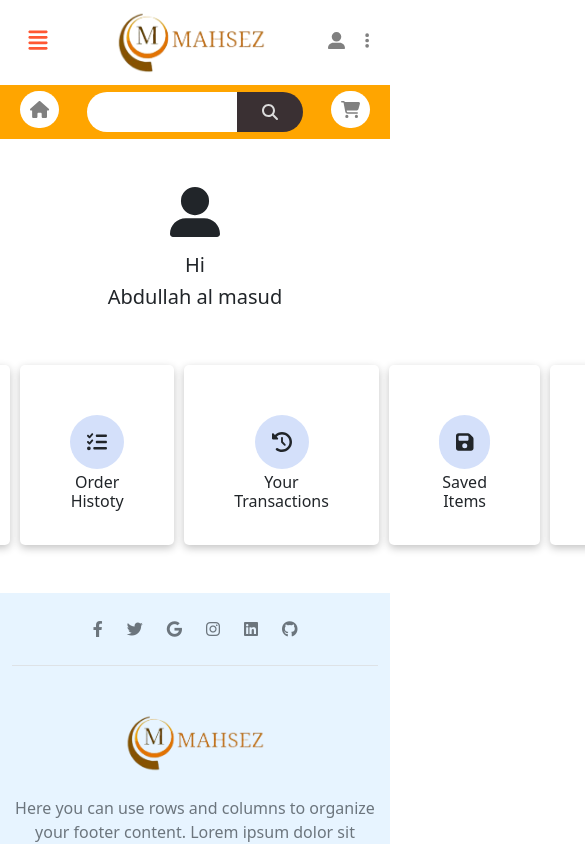
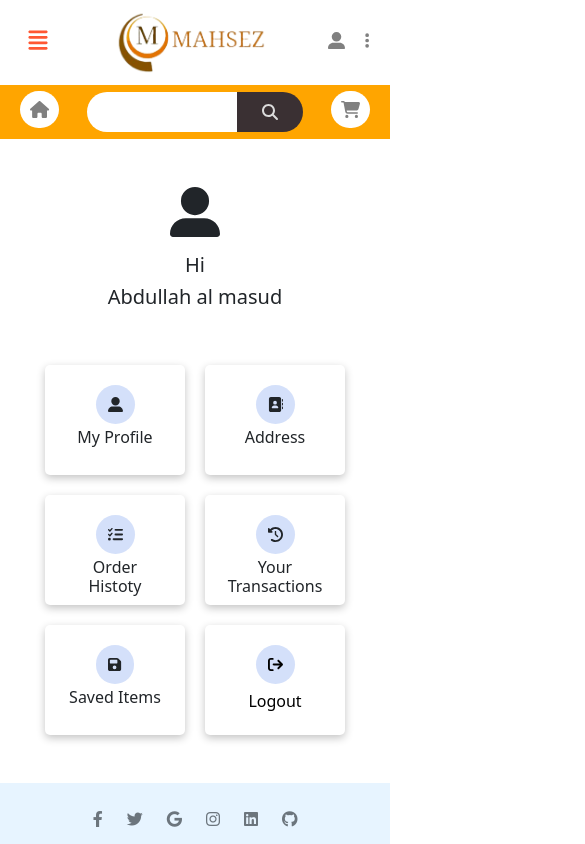
Before and after one commit to abdullahalmasudpersonal/believershops_client, a React (Create React App) app: page /dashboard in a window 390 px wide. Shown: the top 844 px of the page, 585 px wide, since content can reach past the window. Built offline with nearby package versions, Linux system fonts and the light colour scheme; no server answers.

Commit message:
dashboard responsive

```diff
--- a/src/Hooks/UseAttars/UseAttarDetail.js
+++ b/src/Hooks/UseAttars/UseAttarDetail.js
@@ -3,7 +3,7 @@ import { useEffect, useState } from "react"
 const UseAttarDetail = attarId =>{
     const [attar, setAttar] = useState([]);
     useEffect( () =>{
-        const url = `https://mahsez-server.onrender.com/attar/${attarId}`;
+        const url = `http://localhost:5000/attar/${attarId}`;
 
         fetch(url)
         .then(res => res.json())
--- a/src/Hooks/UseAttars/UseAttars.js
+++ b/src/Hooks/UseAttars/UseAttars.js
@@ -3,7 +3,7 @@ import { useEffect, useState } from "react"
 const useAttar = () => {
     const [attars, setAttars] = useState([]);
     useEffect( () =>{
-        fetch('https://mahsez-server.onrender.com/attars')
+        fetch('http://localhost:5000/attars')
         .then(res => res.json())
         .then(data => setAttars(data));
     }, []);
--- a/src/Pages/Dashboards/Dashboard/Dashboard.css
+++ b/src/Pages/Dashboards/Dashboard/Dashboard.css
@@ -1,20 +1,55 @@
-
-
-
-.main-pro-pic{
+.main-pro-pic {
   font-size: 50px;
 }
-  .dashboard{
+
+.dashboard {
   display: flex;
   justify-content: center;
   align-items: center;
   grid-gap: 10px;
 }
-  .dashboard-item-font{
 
+@media screen and (min-width:730px) {
+  .dashboard {
+    display: grid;
+    grid-gap: 20px;
+    grid-template-columns: auto auto auto;
   }
-  .dashboard-item{
-    width: 250px;
+}
+
+@media screen and (max-width:729px) {
+  .dashboard {
+    display: grid;
+    grid-gap: 20px;
+    grid-template-columns: auto auto;
+  }
+}
+
+@media screen and (max-width:479px) {
+  .dashboard {
+    display: grid;
+    grid-gap: 20px;
+    grid-template-columns: auto auto;
+  }
+
+  .dashboard-item {
+    width: 140px !important;
+    height: 110px !important;
+    padding: 20px !important;
+  }
+  .dashboard-item-font {
+    background-color: rgb(212, 224, 250);
+    padding: 12px !important;
+    border-radius: 50px;
+    font-size: 15px !important;
+  }
+}
+
+.dashboard-item-font {}
+
+.dashboard-item {
+  /* margin: auto;  */
+  width: 220px;
   height: 180px;
   border-radius: 5px;
   padding: 50px;
@@ -22,23 +57,28 @@
   cursor: pointer;
   transition: .4s;
 }
-  .dashboard-item:hover{
+
+.dashboard-item:hover {
   color: rgb(255, 166, 1);
   box-shadow: rgba(6, 24, 44, 0.4) 0px 0px 0px 2px, rgba(6, 24, 44, 0.65) 0px 4px 6px -1px, rgba(255, 255, 255, 0.08) 0px 1px 0px inset;
 }
-  .dashboard-item-dev{
+
+.dashboard-item-dev {
   display: flex;
   justify-content: center;
 }
-  .dashboard-item-font{
+
+.dashboard-item-font {
   background-color: rgb(212, 224, 250);
   padding: 17px;
   border-radius: 50px;
   font-size: 20px;
 }
-  .dashboard-logout{
+
+.dashboard-logout {
   color: black;
 }
-  .dashboard-logout:hover{
+
+.dashboard-logout:hover {
   color: rgb(255, 166, 1);
 }
```
Lines whose indentation alone changed are shown as unchanged.
